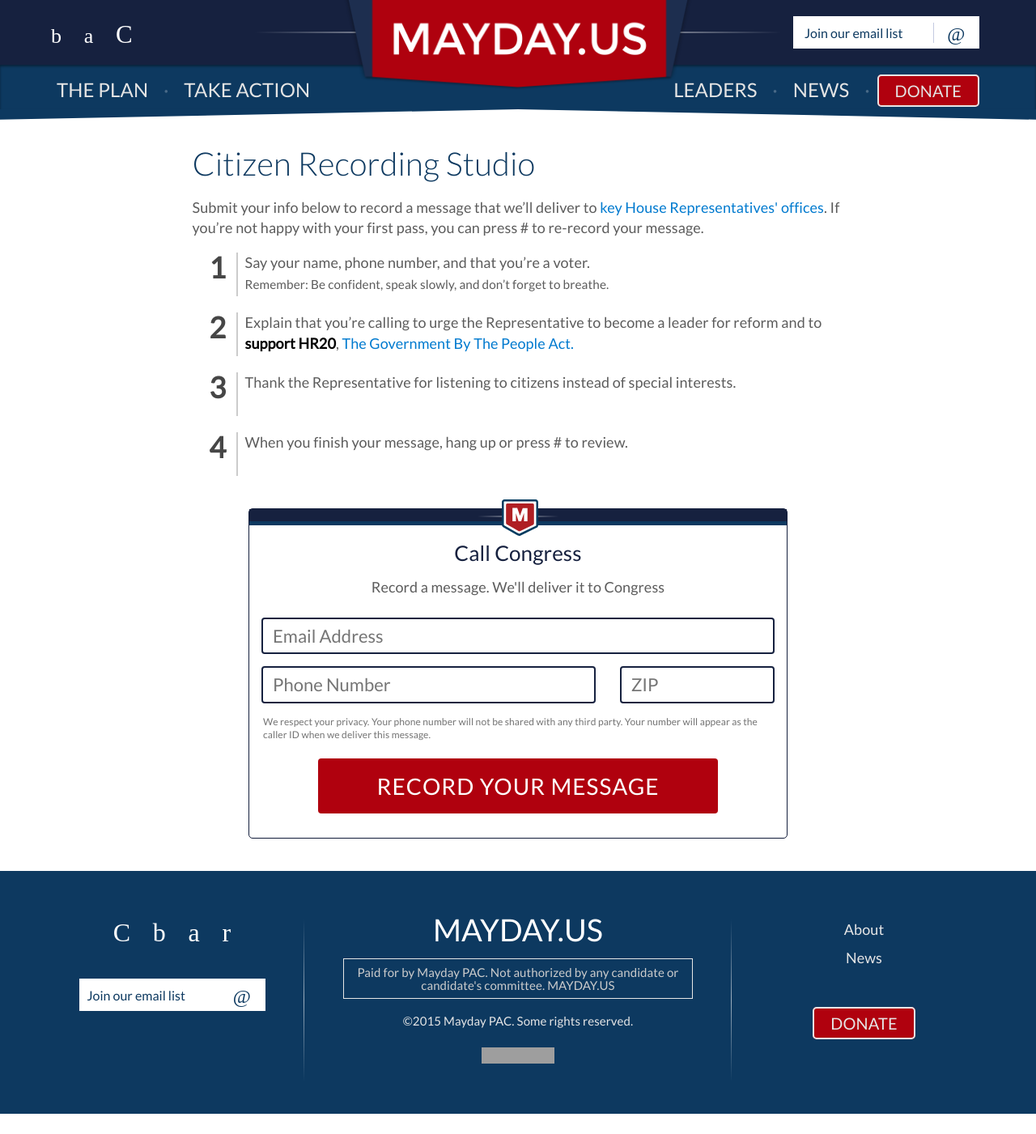
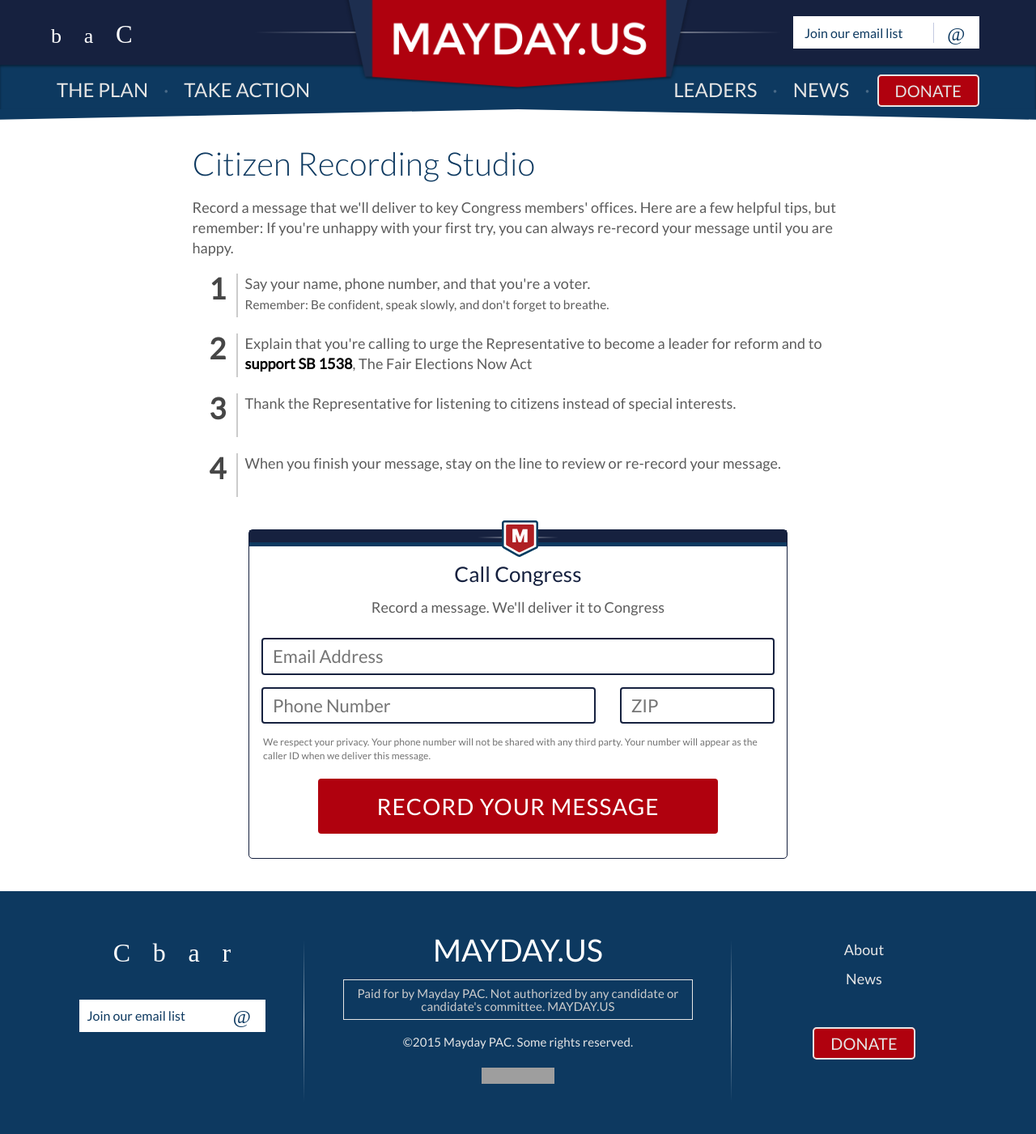
Before and after one commit to MayOneUS/mayday-2.0-frontend, a Jekyll site: the page built from campaigns/20150601_record.html, in a window 1280 px wide. Shown: the whole page at 81% size. Built offline with Jekyll 4.4.1, drawn with Linux system fonts in a browser that asks for light colours; nearby versions of some CDN libraries; some web fonts are replaced; before the commit the page ends 1376 px from its top, so only the background shows below that; grey boxes are pictures that could not be loaded.

Commit message:
CallRecording: update for sentate bill recording
* also adding some campaign refs for tracking

```diff
--- a/_includes/panels/panel_action_w_record_message.html
+++ b/_includes/panels/panel_action_w_record_message.html
@@ -35,7 +35,9 @@
             <div class="col-md-12 top-spacer-btn">
               <button type="submit" class="btn btn-md-wide btn-md-red">Record <span class="hidden-xs">Your</span> Message</button>
               <input type="hidden" name="person[remote_fields][tags][]" value="20150609_record_message">
+              <input type="hidden" name="person[remote_fields][tags][]" value="20150611_S1538_recording">
               <input type="hidden" name="call_type" value="record_message">
+              <input type="hidden" name="campaign_ref" value="20150611_S1538">
             </div>
           </div>
         </div>
--- a/campaigns/20150601_record.html
+++ b/campaigns/20150601_record.html
@@ -6,7 +6,7 @@
   <meta property="og:url" content="https://mayday.us/record/"/>
   <meta property="og:image" content="https://mayday.us/images/campaigns/20150601_recording_campaign.jpg"/>
   <meta property="og:title" content="You record your message. We deliver it to Congress."/>
-  <meta property="og:description" content="I just did this, and I hope you’ll do it too. Record a simple message, and Mayday PAC will deliver it to key Members of Congress. Tell them you want them to reform the way campaigns are funded. It’s easy, and it makes a difference. "/>
+  <meta property="og:description" content="I just did this, and I hope you'll do it too. Record a simple message, and Mayday PAC will deliver it to key Members of Congress. Tell them you want them to reform the way campaigns are funded. It's easy, and it makes a difference. "/>
   <meta content="summary_large_image" name="twitter:card"/>
   <meta content="{{ root_path }}/images/M_shield_callout_box.svg" name="twitter:image:src"/>
   <meta content='@mayday' name="twitter:site"/>
@@ -38,16 +38,16 @@
     <div class="col-xs-12">
       <h1>Citizen Recording Studio</h1>
 
-      <p>Submit your info below to record a message that we’ll deliver to <a href="#" class="tooltip-prompt" data-toggle="tooltip" data-placement="top" title="The message will only go to Representatives who are thinking about supporting reform--not necessarily your own Representative.">key House Representatives' offices</a>. If you’re not happy with your first pass, you can press # to re-record your message.</p>
+      <p>Record a message that we'll deliver to key Congress members' offices. Here are a few helpful tips, but remember: If you're unhappy with your first try, you can always re-record your message until you are happy.</p>
 
       <ol class="simple-list small-list">
         <li>
-          Say your name, phone number, and that you’re a voter. <br />
-          <small>Remember: Be confident, speak slowly, and don’t forget to breathe.</small>
+          Say your name, phone number, and that you're a voter. <br />
+          <small>Remember: Be confident, speak slowly, and don't forget to breathe.</small>
         </li>
-        <li>Explain that you’re calling to urge the Representative to become a leader for reform and to <strong>support HR20</strong>, <a href="http://www.repswith.us/reforms/government-by-the-people-act" target="_blank">The Government By The People Act.</a></li>
+        <li>Explain that you're calling to urge the Representative to become a leader for reform and to <strong>support  SB 1538</strong>, The Fair Elections Now Act</li>
         <li>Thank the Representative for listening to citizens instead of special interests.</li>
-        <li>When you finish your message, hang up or press # to review.</li>
+        <li>When you finish your message, stay on the line to review or re-record your message.</li>
       </ol>
     </div>
   </div>
```
Also changed, not shown: other parts of campaigns/20150601_record.html (+0 -6 lines).
